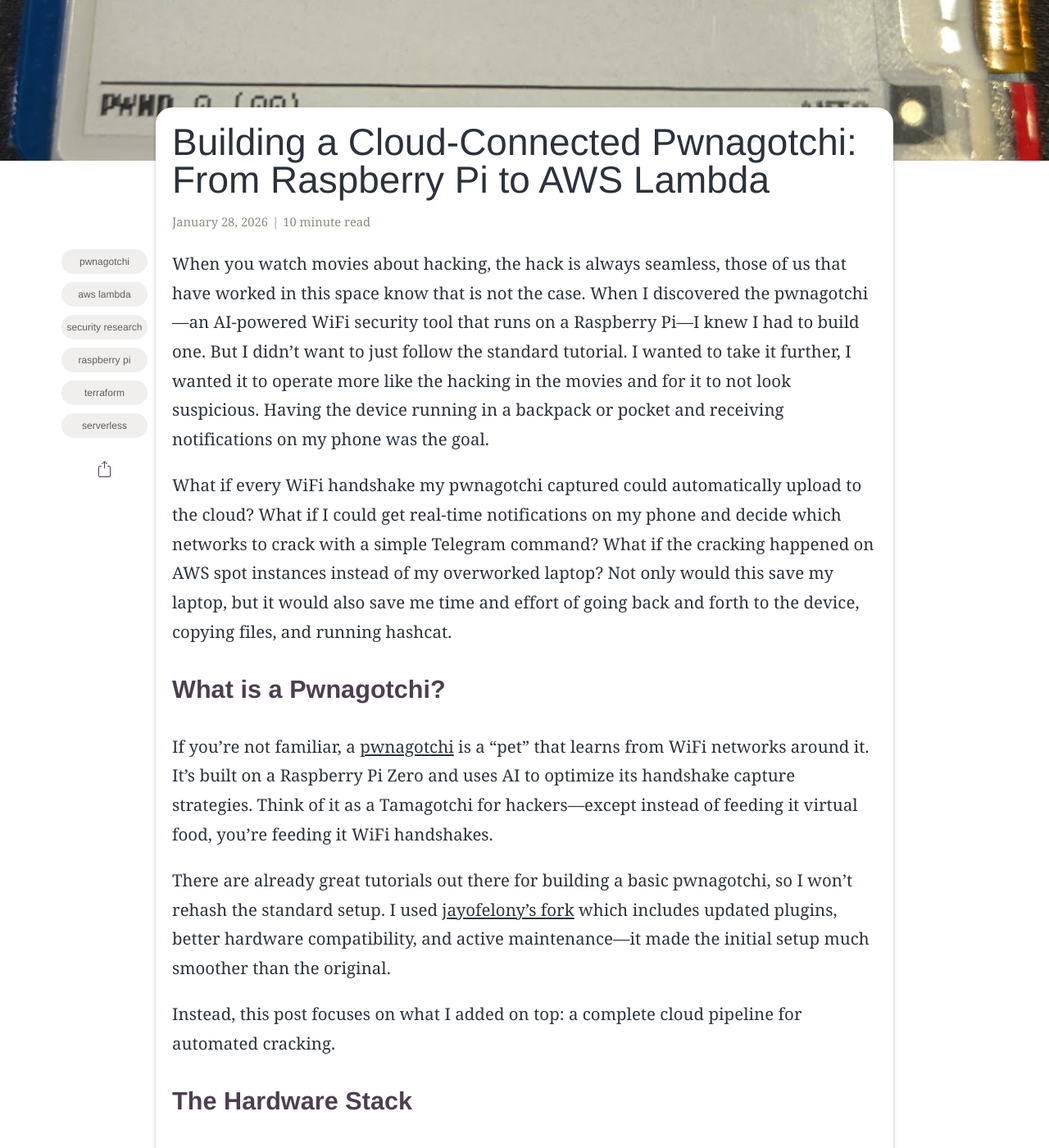
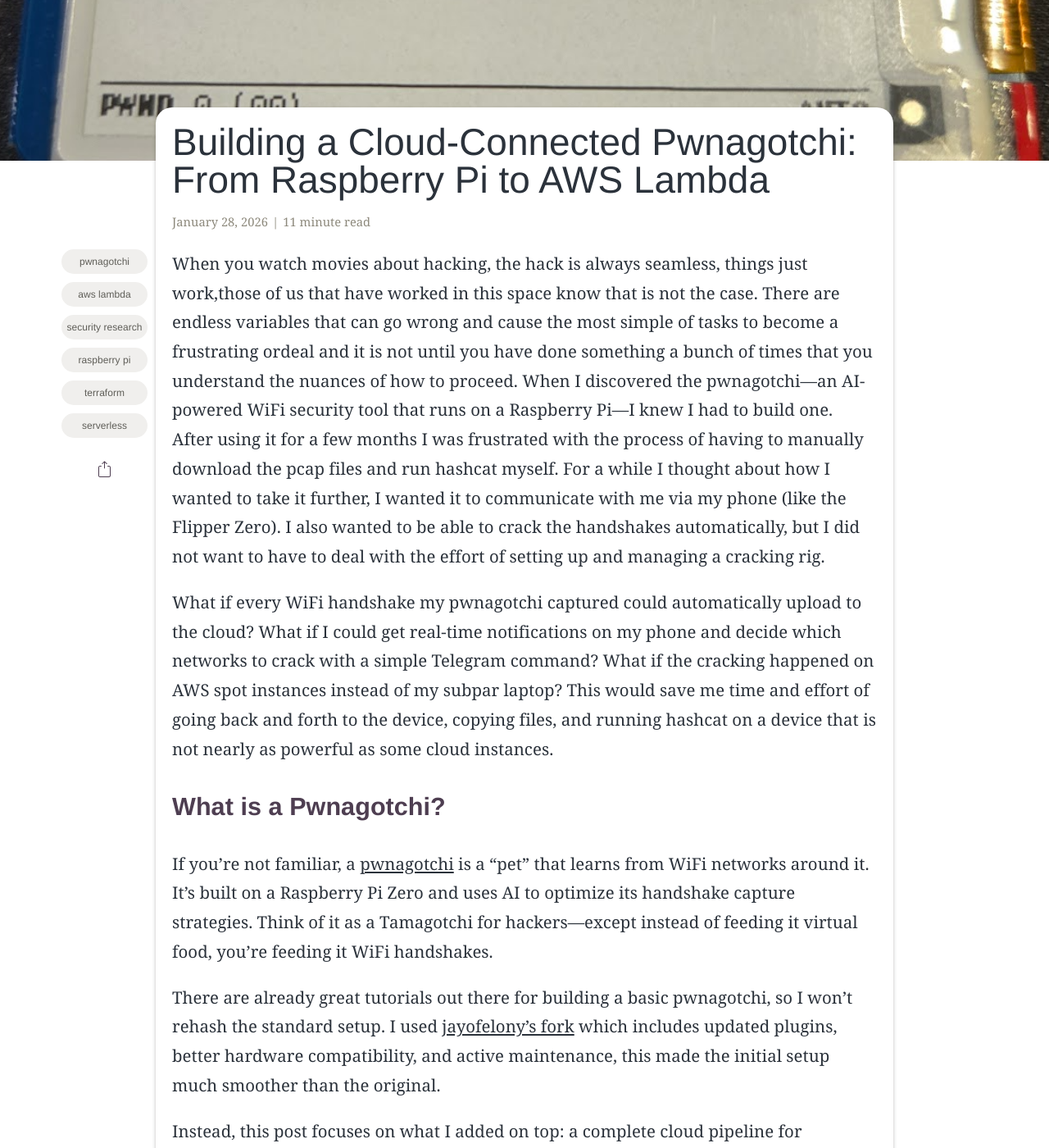
Before and after one commit to angakh/vatchesblog, a Jekyll site: the page built from _posts/2026-01-28-pwnagotchi-build.md, in a window 1280 px wide and 1400 px high, scrolled down 481 px. Shown: the whole window at 82% size. Built offline with Jekyll 4.4.1, drawn with Linux system fonts in a browser that asks for light colours; some web fonts are replaced; some of the changed text lies outside the part shown.

Commit message:
updated the pwnagotchi article one last time

````diff
--- a/_posts/2026-01-28-pwnagotchi-build.md
+++ b/_posts/2026-01-28-pwnagotchi-build.md
@@ -21,15 +21,15 @@
 title: 'Building a Cloud-Connected Pwnagotchi: From Raspberry Pi to AWS Lambda'
 ---
 
-When you watch movies about hacking, the hack is always seamless, those of us that have worked in this space know that is not the case. When I discovered the pwnagotchi—an AI-powered WiFi security tool that runs on a Raspberry Pi—I knew I had to build one. But I didn't want to just follow the standard tutorial. I wanted to take it further, I wanted it to operate more like the hacking in the movies and for it to not look suspicious. Having the device running in a backpack or pocket and receiving notifications on my phone was the goal.
+When you watch movies about hacking, the hack is always seamless, things just work,those of us that have worked in this space know that is not the case. There are endless variables that can go wrong and cause the most simple of tasks to become a frustrating ordeal and it is not until you have done something a bunch of times that you understand the nuances of how to proceed. When I discovered the pwnagotchi—an AI-powered WiFi security tool that runs on a Raspberry Pi—I knew I had to build one. After using it for a few months I was frustrated with the process of having to manually download the pcap files and run hashcat myself. For a while I thought about how I wanted to take it further, I wanted it to communicate with me via my phone (like the Flipper Zero). I also wanted to be able to crack the handshakes automatically, but I did not want to have to deal with the effort of setting up and managing a cracking rig.
 
-What if every WiFi handshake my pwnagotchi captured could automatically upload to the cloud? What if I could get real-time notifications on my phone and decide which networks to crack with a simple Telegram command? What if the cracking happened on AWS spot instances instead of my overworked laptop? Not only would this save my laptop, but it would also save me time and effort of going back and forth to the device, copying files, and running hashcat.
+What if every WiFi handshake my pwnagotchi captured could automatically upload to the cloud? What if I could get real-time notifications on my phone and decide which networks to crack with a simple Telegram command? What if the cracking happened on AWS spot instances instead of my subpar laptop? This would save me time and effort of going back and forth to the device, copying files, and running hashcat on a device that is not nearly as powerful as some cloud instances.
 
 ## What is a Pwnagotchi?
 
 If you're not familiar, a [pwnagotchi](https://pwnagotchi.ai/) is a "pet" that learns from WiFi networks around it. It's built on a Raspberry Pi Zero and uses AI to optimize its handshake capture strategies. Think of it as a Tamagotchi for hackers—except instead of feeding it virtual food, you're feeding it WiFi handshakes.
 
-There are already great tutorials out there for building a basic pwnagotchi, so I won't rehash the standard setup. I used [jayofelony's fork](https://github.com/jayofelony/pwnagotchi) which includes updated plugins, better hardware compatibility, and active maintenance—it made the initial setup much smoother than the original.
+There are already great tutorials out there for building a basic pwnagotchi, so I won't rehash the standard setup. I used [jayofelony's fork](https://github.com/jayofelony/pwnagotchi) which includes updated plugins, better hardware compatibility, and active maintenance, this made the initial setup much smoother than the original.
 
 Instead, this post focuses on what I added on top: a complete cloud pipeline for automated cracking.
 
@@ -44,7 +44,7 @@
 ![Waveshare 2.13" e-Paper Display (V4)](/assets/img/posts/20260128/waveshare-hat.jpg)
 ![Waveshare 2.13" e-Paper Display (V4)](/assets/img/posts/20260128/waveshare-screen.jpg)
 
-- **PiSugar Battery Module** – Portable power (mine has a V4 sticker but I'm pretty sure it's V2 based on the four blue indicator lights)
+- **PiSugar Battery Module** – Older V2 model, with 5V output.
 ![piSugar Battery Module](/assets/img/posts/20260128/pisugar.jpg)
 
 - **3D Printed Case with Button** – Protection and style
@@ -52,21 +52,21 @@
 
 - **Bluetooth Tethering** – Connected to my phone for internet access
 
-The Waveshare display is perfect for this project. It's low power, highly visible even in sunlight, and gives the pwnagotchi that retro digital pet aesthetic.
+The Waveshare display is perfect for this project. It's low power, highly visible even in sunlight, and gives the pwnagotchi that retro digital pet aesthetic, I love the faces this thing makes.
 
 ## Assembly Tips
 
-When it comes to the assembly, there are a few things that I think help. First, knowing when the pwnagotchi is booting is difficult with a case, but if you use the transparent nut/bolt that comes with the piSugar in the right spot, it will magnify the green LED, which makes it much easier to see what is going on.
+When it comes to the assembly, there are a few things that I think help. First, knowing when the pwnagotchi is booting is difficult with a case, but if you use the transparent nut/bolt that comes with the piSugar, it will magnify the green LED, which makes it much easier to see what is going on.
 
 ![piSugar LED](/assets/img/posts/20260128/example-of-led-being-brighter.jpg)
 
-Second, I recommend using a 3D printed case. There are so many variations on the build that it's best to find one that you like and print it out, I ended up going with PETG for the sake of durability, but PLA is fine for prototyping.
+Second, I recommend using a 3D printed case. There are so many variations on the build that it's best to find one that you like and print it out, I ended up going with PETG for the sake of durability, but PLA is fine for prototyping, in the images below you will see the PLA case I poorly printed during prototyping.
 
 Third, ensure that you have a USB A to Micro USB with data transfer. Setting this up is infinitely easier when you can plug the Pi directly into your computer and see the console output, ssh into it, and SCP files back and forth.
 
 ## The Architecture
 
-Most pwnagotchi setups require you to manually SSH in, grab the PCAP files, and run hashcat yourself. There is a service that can be used to crack the pcap files, [Distributed WPA PSK auditor](https://wpa-sec.stanev.org/), but I wanted a fully automated pipeline.
+Most pwnagotchi setups require you to manually SSH in, grab the PCAP files, and run hashcat yourself. There is a service that can be used to crack the pcap files, [Distributed WPA PSK auditor](https://wpa-sec.stanev.org/), but I wanted a fully automated pipeline and a quicker turnaround.
 
 Here's how it works:
 
@@ -74,13 +74,13 @@
 2. **Custom S3 upload plugin** automatically uploads the file to an S3 bucket's `staging/` folder
 3. **Lambda function triggers** when a new file arrives it then sends a Telegram notification
 4. **I receive a message** on my phone with the network SSID, BSSID, and job ID
-5. **I reply via Telegram** with `/approve [job-id]` or `/reject [job-id]`
+5. **I reply via Telegram** with `/approve [job-id]` or `/reject [job-id]` (clicking on the approve or rejected link copies it to your clipboard)
 6. **Another Lambda function** processes my command and moves the file to `approved/` or `rejected/`
 7. **A job launcher Lambda** detects approved files and spins up an EC2 spot instance
 8. **The EC2 instance** runs GPU-accelerated hashcat with the rockyou wordlist
 9. **Results are uploaded** back to S3 and I get a Telegram notification with the cracked password
 
-The entire system is serverless except for the short-lived EC2 instances that actually do the cracking. This keeps costs low—I only pay for compute when I'm actively cracking a handshake.
+The entire system is serverless except for the short-lived EC2 instances that actually do the cracking. This keeps costs low, I only pay for compute when I'm actively cracking a handshake.
 
 ## Code Deep Dive
 
@@ -273,7 +273,9 @@
     return {'statusCode': 200, 'body': 'Notifications sent'}
 ```
 
-The beauty of this setup is that I get an instant notification every time my pwnagotchi catches a new network. I can be anywhere and decide whether it's worth cracking.
+The beauty of this setup is that I get an instant notification every time my pwnagotchi catches a new network and updates while it goes through the steps. With a lot of companies sharing spaces or having a few floors of a building there is a huge chance that you will get multiple handshakes from neighboring networks, which you are not authorized to attack. By having the ability to approve or reject a network I can ensure that I am only cracking handshakes that I am authorized to crack.
+
+![Screenshot of Telegram notification](/assets/img/posts/20260128/telegram-screenshot.png)
 
 Here's what the notification looks like when a new network is captured:
 
@@ -347,7 +349,7 @@
 Try a different wordlist or move on to the next target.
 ```
 
-This real-time feedback makes the whole system feel alive. It's like having a hacking assistant in my pocket.
+This real-time feedback is very helpful because it lets me know exactly what is going on with the pipeline, and if there are any issues I can issue a `/kill [job-id]` command to terminate the EC2 instance and investigate what went wrong, and the pcap file is still in S3 so I can try again later if I want to.
 
 
 ### Lambda: Telegram Webhook
@@ -394,7 +396,7 @@
         send_telegram_message(f"❌ Error: {str(e)}", chat_id)
 ```
 
-I also added `/status` and `/kill` commands. `/status [job-id]` shows where a job is in the pipeline, and `/kill [job-id]` terminates a running EC2 instance if I change my mind mid-crack.
+I also added `/status` and `/kill` commands. `/status [job-id]` shows where a job is in the pipeline, and `/kill [job-id]` terminates a running EC2 instance if I change my mind mid-crack or if it is taking too long.
 
 ### Pwnagotchi Configuration
 
@@ -424,7 +426,7 @@
 ui.display.type = "waveshare_4"
 ui.invert = true
 
-# Web interface access
+# Web interface access (if you want to use the web interface)
 ui.web.address = "0.0.0.0"
 ui.web.username = "[admin]"
 ui.web.password = "[your_secure_password]"
@@ -463,6 +465,6 @@
 
 It's a model that works for a lot of side projects. Build the always-on parts cheap (or free), and use on-demand compute for the heavy lifting.
 
-If you build something similar, I'd love to hear about it. And if you're part of the pwnagotchi community, feel free to reach out—I'm always looking to learn new tricks.
+If you build something similar, I'd love to hear about it. And if you're part of the pwnagotchi community, feel free to reach out, I'm always looking to learn new tricks.
 
 Happy hacking! 🤖🔓
````
Also changed, not shown: other parts of _posts/2026-01-28-pwnagotchi-build.md (+2 -2 lines), assets/img/posts/20260128/telegram-screenshot.png (added).
